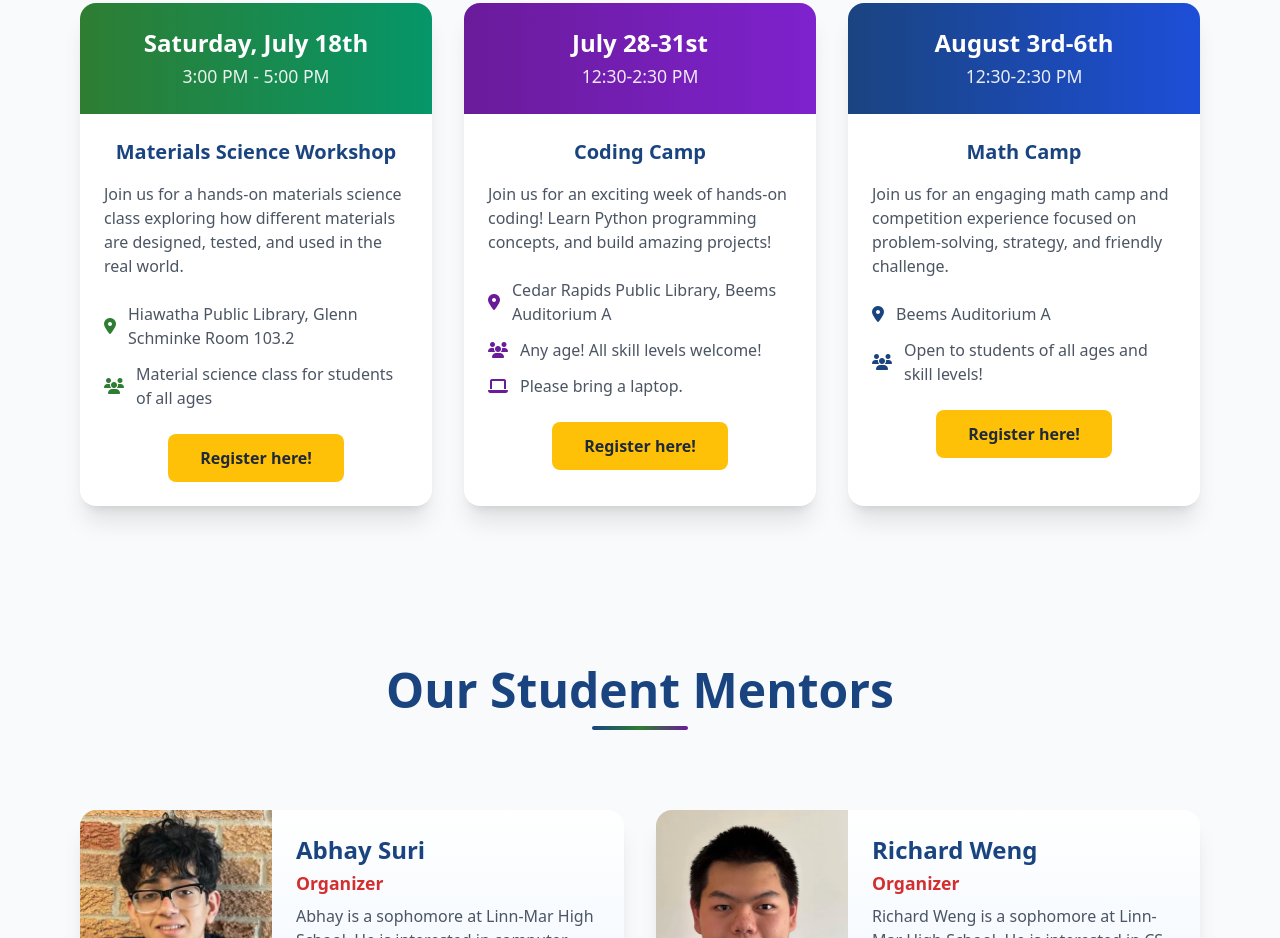
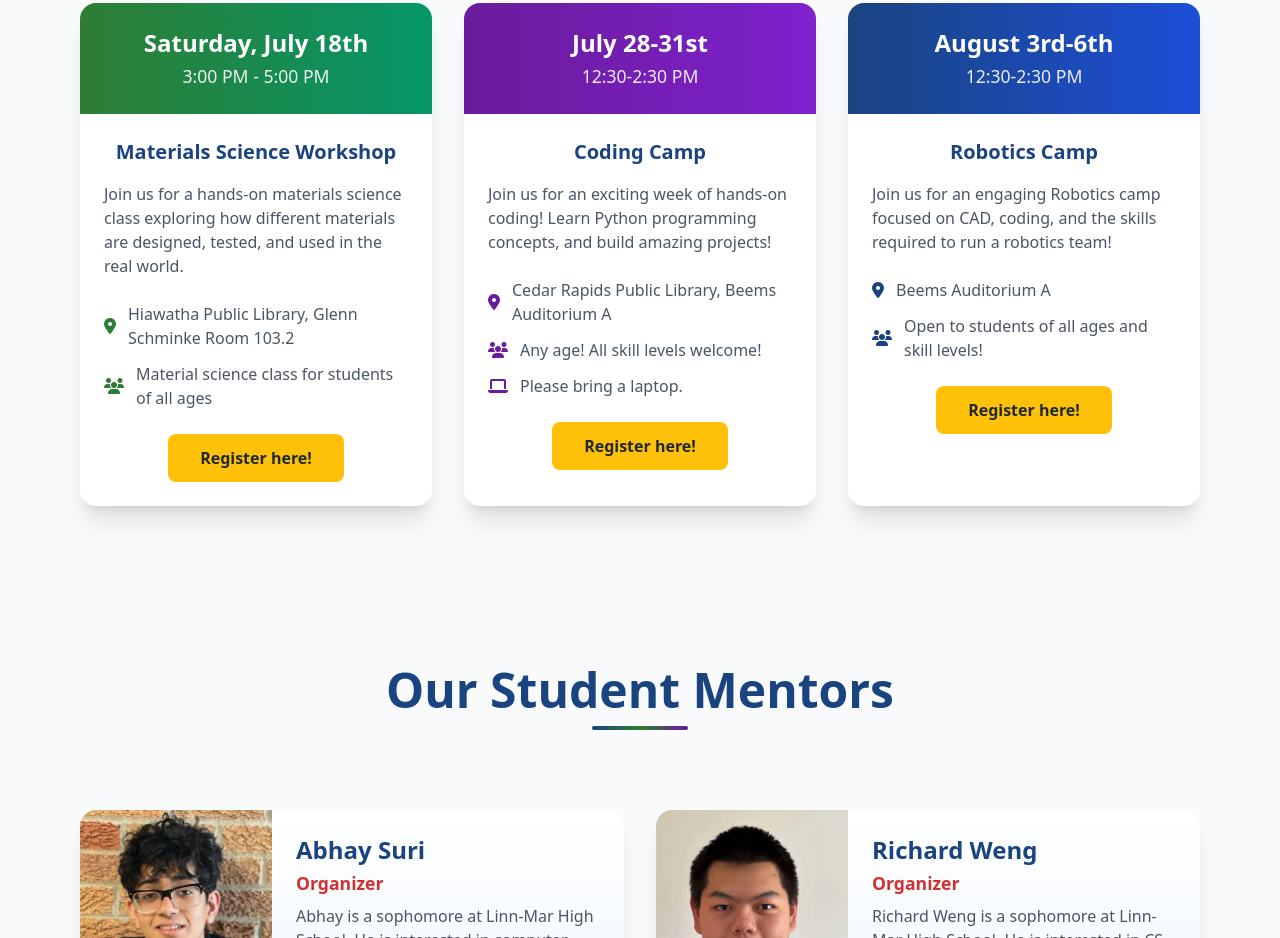
Before and after one commit to Cedar-Rapids-STEM-Circle/crstemcircle, a plain HTML site: page index.html in a window 1280 px wide. Shown: the part 1759-2697 px from the top of the page. Drawn offline with nearby package versions, Linux system fonts and the light colour scheme.

Commit message:
updated camp

```diff
--- a/index.html
+++ b/index.html
@@ -356,11 +356,11 @@
 
             <div class="p-6 flex-grow flex flex-col">
                 <h3 class="text-xl font-bold text-stem-blue mb-4 text-center">
-                    Math Camp
+                    Robotics Camp
                 </h3>
 
                 <p class="text-gray-600 mb-6">
-                    Join us for an engaging math camp and competition experience focused on problem-solving, strategy, and friendly challenge.
+                    Join us for an engaging Robotics camp focused on CAD, coding, and the skills required to run a robotics team!
                 </p>
 
                 <ul class="space-y-3 mb-6">
```
